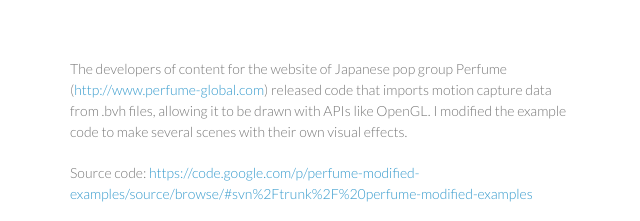
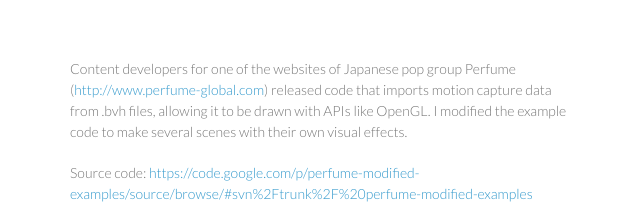
Before and after one commit to dlee7676/perfume-modified-examples, a plain HTML site: page index.html in a window 1280 px wide. Shown: the top 221 px of the page, 500-1140 px from the left. Drawn offline with Linux system fonts and the light colour scheme.

Commit message:
Update index.html

```diff
--- a/index.html
+++ b/index.html
@@ -28,7 +28,7 @@
         </ul>
       </header>
       <section>
-        <p>The developers of content for the website of Japanese pop group Perfume (<a href="http://www.perfume-global.com">http://www.perfume-global.com</a>) released code that imports motion capture data from .bvh files, allowing it to be drawn with APIs like OpenGL. I modified the example code to make several scenes with their own visual effects.</p>
+        <p>Content developers for one of the websites of Japanese pop group Perfume (<a href="http://www.perfume-global.com">http://www.perfume-global.com</a>) released code that imports motion capture data from .bvh files, allowing it to be drawn with APIs like OpenGL. I modified the example code to make several scenes with their own visual effects.</p>
 
 <p>Source code: <a href="https://code.google.com/p/perfume-modified-examples/source/browse/#svn%2Ftrunk%2F%20perfume-modified-examples">https://code.google.com/p/perfume-modified-examples/source/browse/#svn%2Ftrunk%2F%20perfume-modified-examples</a></p>
 
```
